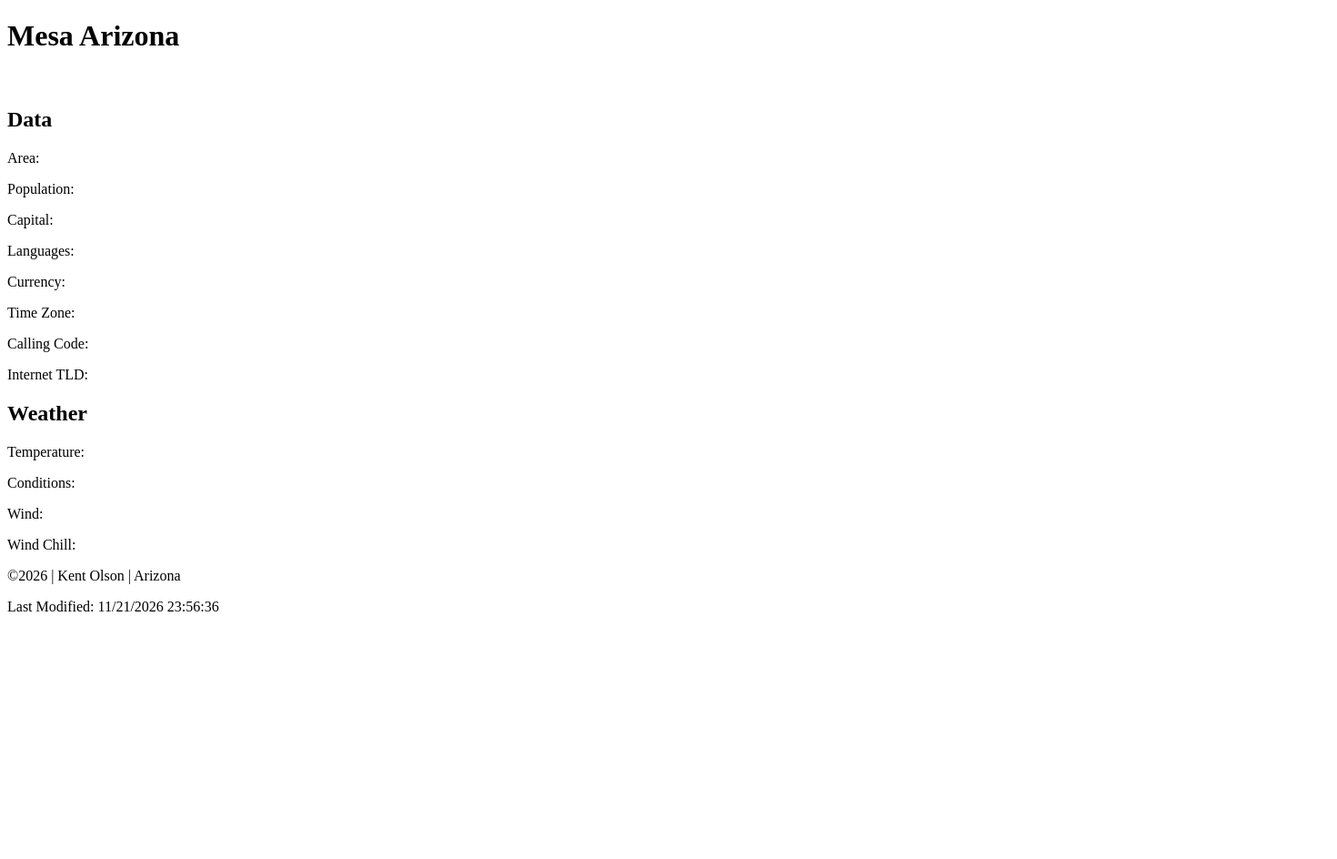
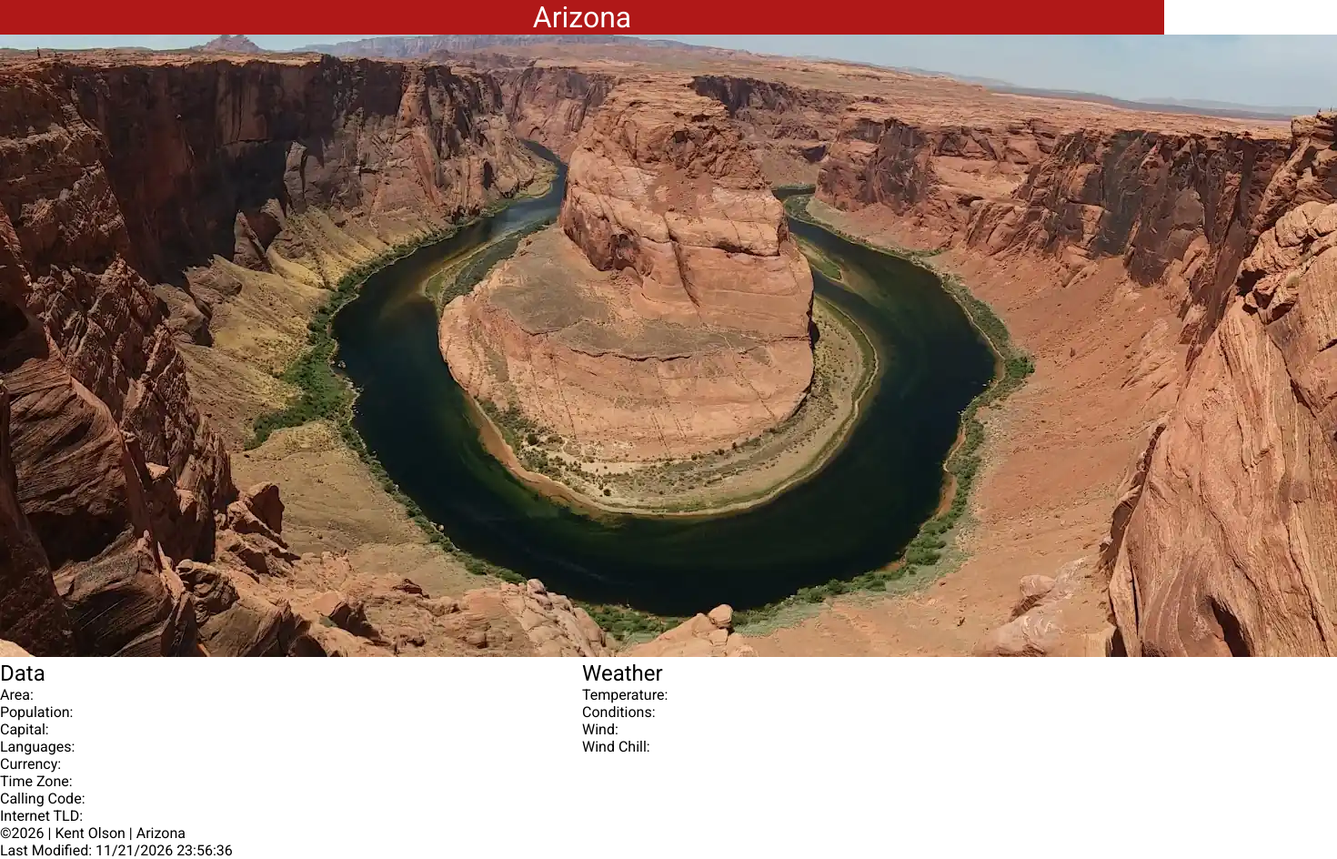
Before and after one commit to j-kent-olson/wdd131, a plain HTML site: page place.html in a window 1280 px wide. Shown: the whole page at 91% size, 1470 px wide, since content can reach past the window. Before the commit the page ends 800 px from the top, so only its background shows below. Drawn offline with Linux system fonts and the light colour scheme.

Commit message:
Added CSS

```diff
--- a/place.html
+++ b/place.html
@@ -3,7 +3,7 @@
 <head>
     <meta charset="UTF-8">
     <meta name="viewport" content="width=device-width, initial-scale=1.0">
-    <title>Place | WDD 131 – Dynamic Web Fundamentals | Kent Olson</title>
+    <title>Arizona | WDD 131 – Dynamic Web Fundamentals | Kent Olson</title>
     <link rel="stylesheet" href="styles/place.css">
     <script src="scripts/place.js" defer></script>
     <meta name="author" content="Kent Olson">
@@ -14,10 +14,11 @@
 </head>
 <body>
     <header>
-        <h1>Mesa Arizona</h1>
+        <h1>Arizona</h1>
     </header>
     <main>
-        <img id="hero">
+        <img id="hero" src="images/horseshoe-bend.webp">
+        <div class="grid">
             <div id="data">
                 <h2>Data</h2>
                 <p>Area:</p> <p></p>
@@ -36,6 +37,7 @@
                 <p>Wind:</p> <p></p>
                 <p>Wind Chill:</p> <p></p>
             </div>
+        </div>
     </main>
     <footer>
         <p>©<span id="currentyear"></span> | Kent Olson | Arizona</p>
--- a/styles/place.css
+++ b/styles/place.css
@@ -0,0 +1,31 @@
+* {
+    padding: 0;
+    margin: 0;
+    border: 0;
+    font-family: "Roboto", sans-serif;
+    font-optical-sizing: auto;
+    font-weight: 400;
+    font-style: normal;
+    font-variation-settings:
+    "wdth" 100;
+}
+
+:root {
+    --primary-color: rgb(176, 24, 24);
+    --secondary-color: rgb(248, 214, 24);
+    --font-color: rgb(0 0 0);
+    --secondary-font-color: rgb(255 255 255);
+}
+
+header {
+    margin: 0 auto;
+    display: flex;
+    justify-content: center;
+    background-color: var(--primary-color);
+    color: var(--secondary-font-color);
+}
+
+.grid {
+    display: grid;
+    grid-template-columns: 1fr 1fr;
+}
```
Also changed, not shown: images/horseshoe-bend.webp (added). Lines whose indentation alone changed are shown as unchanged.
